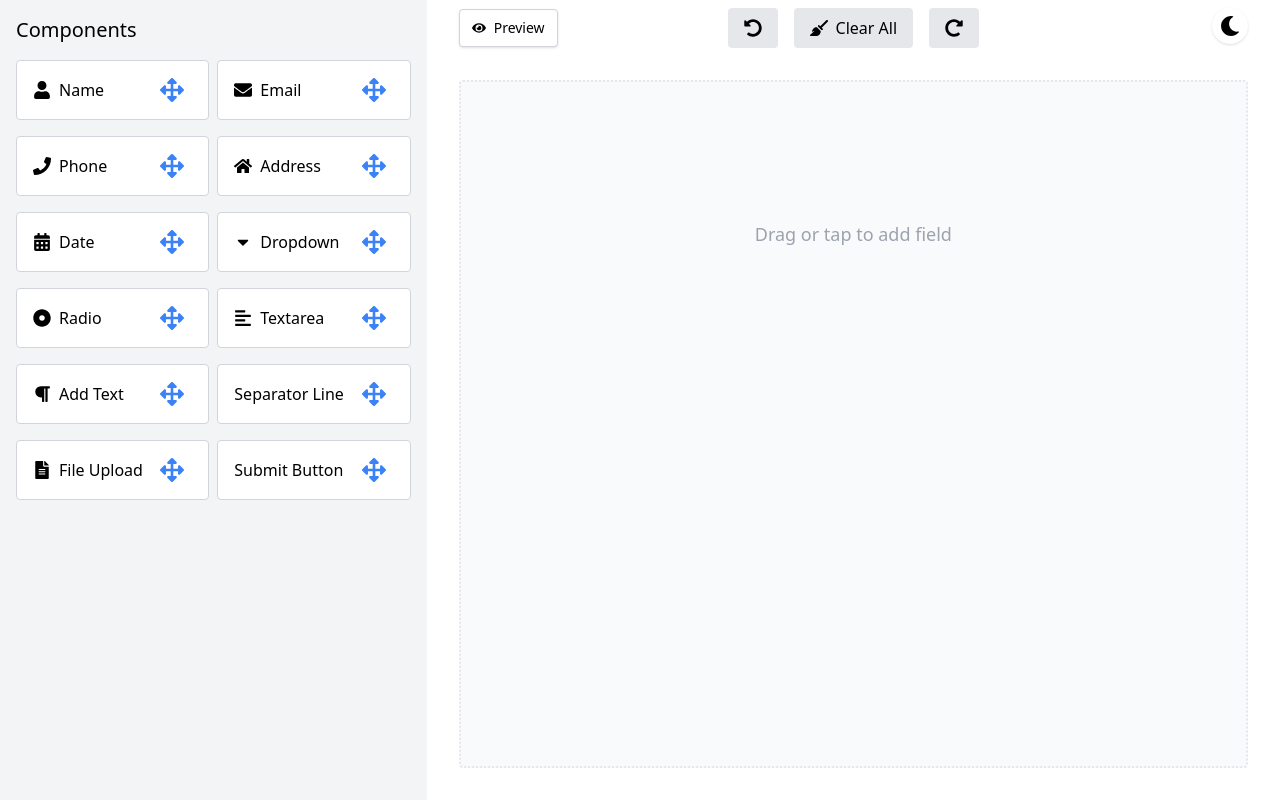
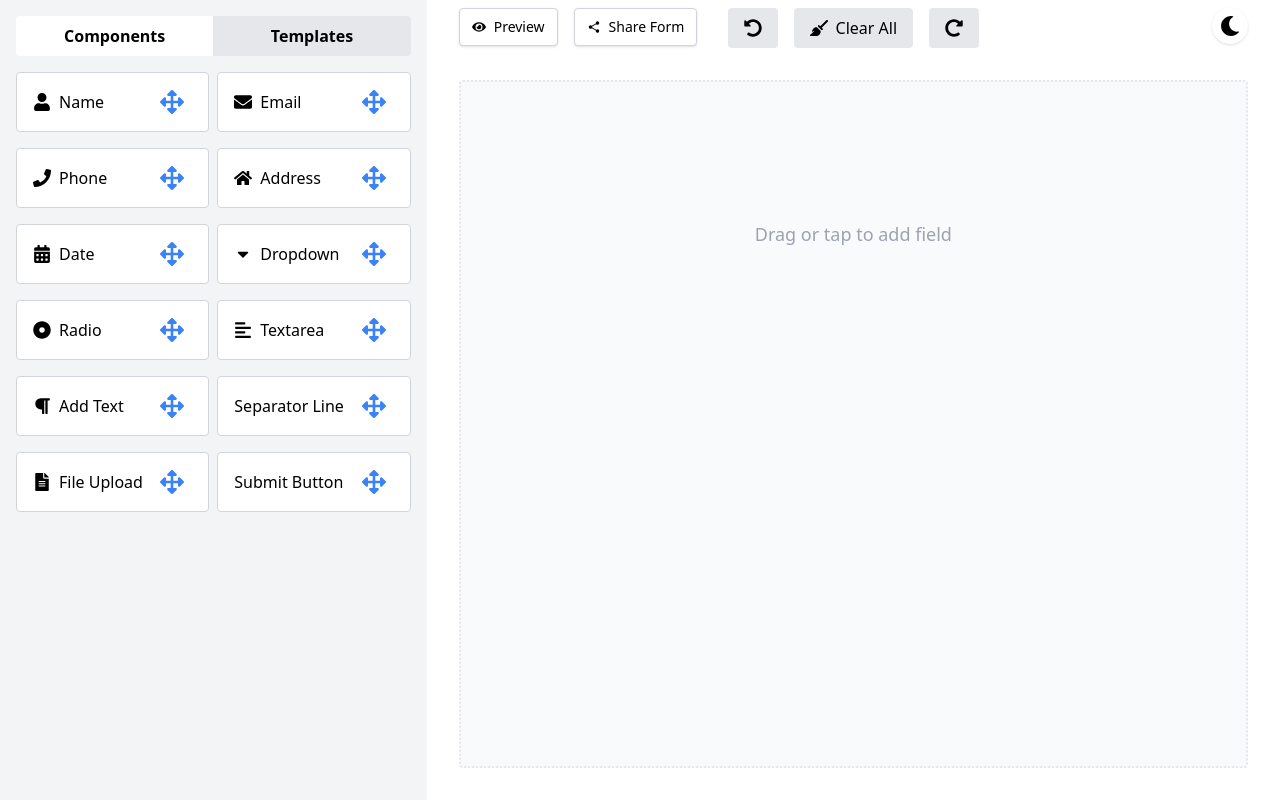
Before and after one commit to Abhi47Singh/React-Drag-Drop-Form, a React (Vite) app: page / in a window 1280 px wide. Built offline with nearby package versions, Linux system fonts and the light colour scheme.

Commit message:
100% finished

```diff
--- a/src/App.jsx
+++ b/src/App.jsx
@@ -67,6 +67,28 @@ export default function App() {
   useEffect(() => {
     localStorage.setItem("hypergo_builder_fields", JSON.stringify(fields));
   }, [fields]);
+
+  // Load form from URL if present
+  useEffect(() => {
+    const params = new URLSearchParams(window.location.search);
+    if (params.has("form")) {
+      try {
+        const decoded = atob(decodeURIComponent(params.get("form")));
+        const loadedFields = JSON.parse(decoded);
+        setFields(loadedFields);
+      } catch (e) {
+        alert("Invalid form link!");
+      }
+    }
+  }, []);
+
+  // Share form handler
+  const handleShare = () => {
+    const json = JSON.stringify(fields);
+    const encoded = encodeURIComponent(btoa(json));
+    const shareUrl = `${window.location.origin}${window.location.pathname}?form=${encoded}`;
+    window.prompt("Copy and share this link:", shareUrl);
+  };
 
   // Use delay so that quick clicks never start a drag
   const sensors = useSensors(
@@ -153,6 +175,18 @@ export default function App() {
     localStorage.removeItem("hypergo_builder_fields");
   };
 
+  // Helper to generate unique IDs for template fields
+  function withFreshIds(fields) {
+    return fields.map((f, i) => ({
+      ...f,
+      id: `${f.type}-${Date.now()}-${Math.floor(Math.random() * 10000)}-${i}`,
+    }));
+  }
+
+  const handleUseTemplate = (tpl) => {
+    setFields(withFreshIds(tpl.fields));
+  };
+
   return (
     <div
       className={`${theme} h-screen bg-white text-black dark:bg-gray-900 dark:text-white`}
@@ -191,6 +225,7 @@ export default function App() {
             config={config}
             setConfig={setConfig}
             updateField={updateField}
+            onUseTemplate={handleUseTemplate} // <-- add this
           />
           <FormBuilder
             fields={fields}
--- a/src/components/FormBuilder.jsx
+++ b/src/components/FormBuilder.jsx
@@ -1,9 +1,13 @@
 import React, { useRef, useEffect } from "react";
 import { useDroppable } from "@dnd-kit/core";
-import { SortableContext, verticalListSortingStrategy } from "@dnd-kit/sortable";
+import {
+  SortableContext,
+  verticalListSortingStrategy,
+} from "@dnd-kit/sortable";
 import { FaEye, FaRedoAlt, FaUndoAlt } from "react-icons/fa";
 import { FaBroom } from "react-icons/fa6";
 import SortableField, { SortableFieldGroup } from "./SortableField";
+import { IoShareSocial } from "react-icons/io5";
 
 export default function FormBuilder({
   fields,
@@ -18,7 +22,6 @@ export default function FormBuilder({
   const { setNodeRef, isOver } = useDroppable({ id: "form-dropzone" });
   const dropzoneRef = useRef(null);
 
-
   // Auto-scroll to bottom when fields change
   useEffect(() => {
     if (dropzoneRef.current) {
@@ -28,6 +31,13 @@ export default function FormBuilder({
 
   const handleEdit = (field) => {
     setConfig({ ...field }); // Open config with current field data
+  };
+
+  const handleShare = () => {
+    const json = JSON.stringify(fields);
+    const encoded = encodeURIComponent(btoa(json));
+    const shareUrl = `${window.location.origin}${window.location.pathname}?form=${encoded}`;
+    window.prompt("Copy and share this link:", shareUrl);
   };
 
   let rows = [];
@@ -86,7 +96,7 @@ export default function FormBuilder({
 
       {/* Main Form Builder */}
       <div
-        ref={node => {
+        ref={(node) => {
           setNodeRef(node);
           dropzoneRef.current = node;
         }}
@@ -113,7 +123,7 @@ export default function FormBuilder({
       </div>
 
       {/* Preview button at the bottom left */}
-      <div className="absolute left-[32px] top-[-15px]">
+      <div className="absolute flex justify-center items-center gap-4 ml-8 -mt-4">
         <button
           className="text-sm bg-white dark:bg-gray-900 border border-gray-300 dark:border-gray-600 rounded shadow px-3 py-2 flex items-center gap-2 text-black dark:text-white"
           onClick={() => setPreview(true)}
@@ -121,6 +131,14 @@ export default function FormBuilder({
           <FaEye />
           Preview
         </button>
+
+        <button
+          className="text-sm bg-white dark:bg-gray-900 border border-gray-300 dark:border-gray-600 rounded shadow px-3 py-2 flex items-center gap-2 text-black dark:text-white"
+          onClick={handleShare}
+        >
+          <IoShareSocial />
+          Share Form
+        </button>
       </div>
     </div>
   );
--- a/src/components/Sidebar.jsx
+++ b/src/components/Sidebar.jsx
@@ -1,9 +1,49 @@
-import React, { useState, useRef, useEffect } from "react";
-import { FaPlus, FaMinus, FaTimes, FaEye, FaAsterisk } from "react-icons/fa";
-import { FaFileAlt } from "react-icons/fa";
+import React, { useRef, useEffect, useState } from "react";
+import { FaPlus, FaMinus, FaTimes, FaAsterisk, FaFileAlt } from "react-icons/fa";
 import SidebarDraggable from "./SidebarDraggable";
 
-export default function Sidebar({ onAdd, COMPONENTS, setPreview, config, setConfig, updateField }) {
+// Example templates
+const TEMPLATES = [
+  {
+    name: "Contact Form",
+    fields: [
+      { type: "name", label: "Name", width: 100, value: "" },
+      { type: "email", label: "Email", width: 100, value: "" },
+      { type: "textarea", label: "Message", width: 100, value: "" },
+      { type: "submit", label: "Submit", width: 100, value: "" },
+    ],
+  },
+  {
+    name: "Job Application",
+    fields: [
+      { type: "name", label: "Full Name", width: 100, value: "" },
+      { type: "email", label: "Email", width: 100, value: "" },
+      { type: "file", label: "Resume", width: 100, value: "" },
+      { type: "textarea", label: "Cover Letter", width: 100, value: "" },
+      { type: "submit", label: "Apply", width: 100, value: "" },
+    ],
+  },
+  {
+    name: "Event Registration",
+    fields: [
+      { type: "name", label: "Attendee Name", width: 100, value: "" },
+      { type: "email", label: "Email", width: 100, value: "" },
+      { type: "dropdown", label: "Session", width: 100, value: "", options: ["Morning", "Afternoon"] },
+      { type: "submit", label: "Register", width: 100, value: "" },
+    ],
+  },
+];
+
+export default function Sidebar({
+  onAdd,
+  COMPONENTS,
+  setPreview,
+  config,
+  setConfig,
+  updateField,
+  onUseTemplate,
+}) {
+  const [tab, setTab] = useState("components");
   const labelInputRef = useRef(null);
   const prevConfigType = useRef();
 
@@ -31,7 +71,7 @@ export default function Sidebar({ onAdd, COMPONENTS, setPreview, config, setConf
     } else {
       onAdd({
         ...config,
-        placeholder: config.placeholder || config.label
+        placeholder: config.placeholder || config.label,
       });
     }
     setConfig(null);
@@ -39,8 +79,24 @@ export default function Sidebar({ onAdd, COMPONENTS, setPreview, config, setConf
 
   return (
     <div className="w-1/3 p-4 bg-gray-100 dark:bg-gray-800 text-black dark:text-white overflow-auto relative">
-      <h3 className="text-xl mb-4">Components</h3>
+      {/* Tab Switcher */}
+      <div className="flex mb-4">
+        <button
+          className={`flex-1 py-2 font-bold rounded-l ${tab === "components" ? "bg-white dark:bg-gray-700" : "bg-gray-200 dark:bg-gray-900"}`}
+          onClick={() => setTab("components")}
+        >
+          Components
+        </button>
+        <button
+          className={`flex-1 py-2 font-bold rounded-r ${tab === "templates" ? "bg-white dark:bg-gray-700" : "bg-gray-200 dark:bg-gray-900"}`}
+          onClick={() => setTab("templates")}
+        >
+          Templates
+        </button>
+      </div>
       {!config ? (
+        <>
+          {tab === "components" && (
             <div className="grid grid-cols-2 gap-2">
               {COMPONENTS.map((comp) => (
                 <SidebarDraggable
@@ -61,6 +117,23 @@ export default function Sidebar({ onAdd, COMPONENTS, setPreview, config, setConf
                 />
               ))}
             </div>
+          )}
+          {tab === "templates" && (
+            <div>
+              {TEMPLATES.map((tpl) => (
+                <div key={tpl.name} className="mb-4 p-2 bg-white dark:bg-gray-700 rounded shadow">
+                  <div className="font-semibold mb-1">{tpl.name}</div>
+                  <button
+                    className="px-2 py-1 bg-blue-600 text-white rounded text-sm"
+                    onClick={() => onUseTemplate(tpl)}
+                  >
+                    Use this form
+                  </button>
+                </div>
+              ))}
+            </div>
+          )}
+        </>
       ) : (
         <div>
           <div className="flex justify-between items-center mb-4">
@@ -158,7 +231,7 @@ export default function Sidebar({ onAdd, COMPONENTS, setPreview, config, setConf
             </div>
           )}
           {/* Label for all fields */}
-          {config.type !== "p" && config.type !== "submit" && ( // <-- Exclude for submit
+          {config.type !== "p" && config.type !== "submit" && (
             <div className="mb-4">
               <label className="block mb-1">Label</label>
               <input
```
Lines whose indentation alone changed are shown as unchanged.
